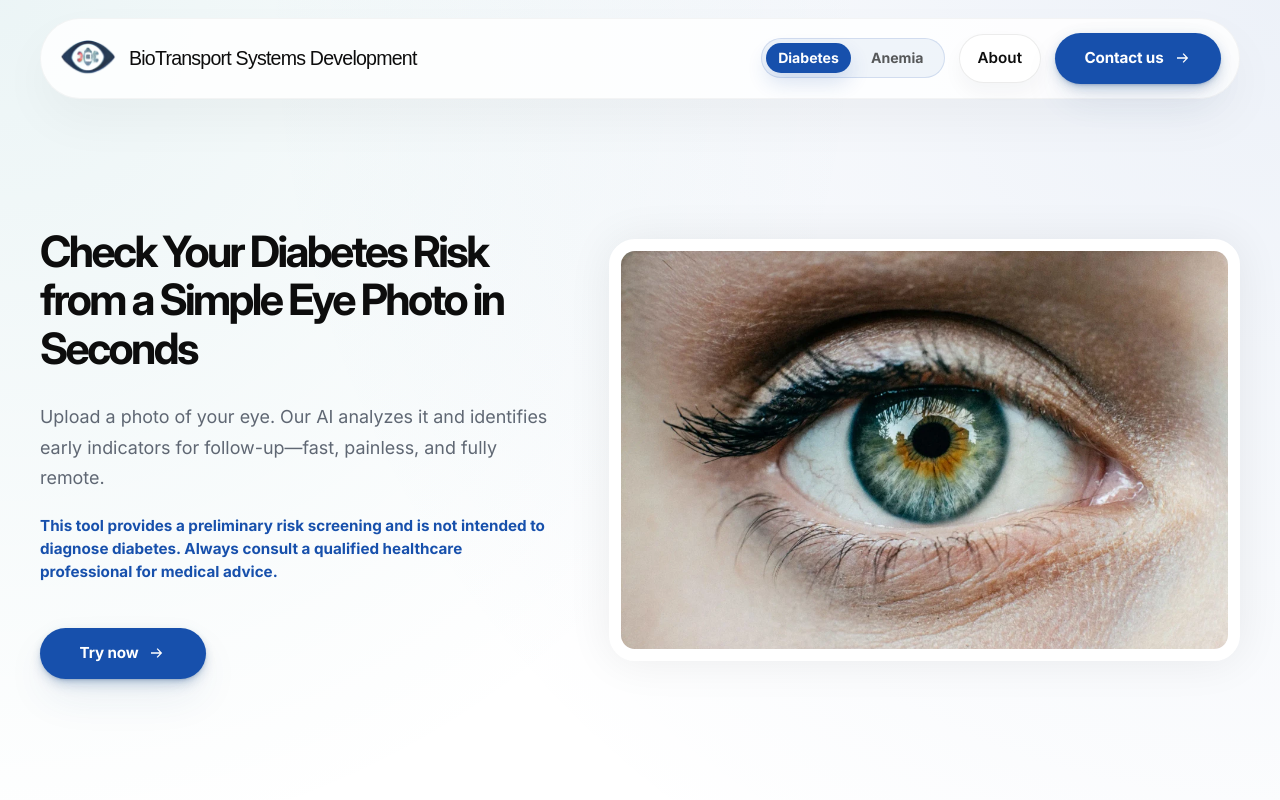
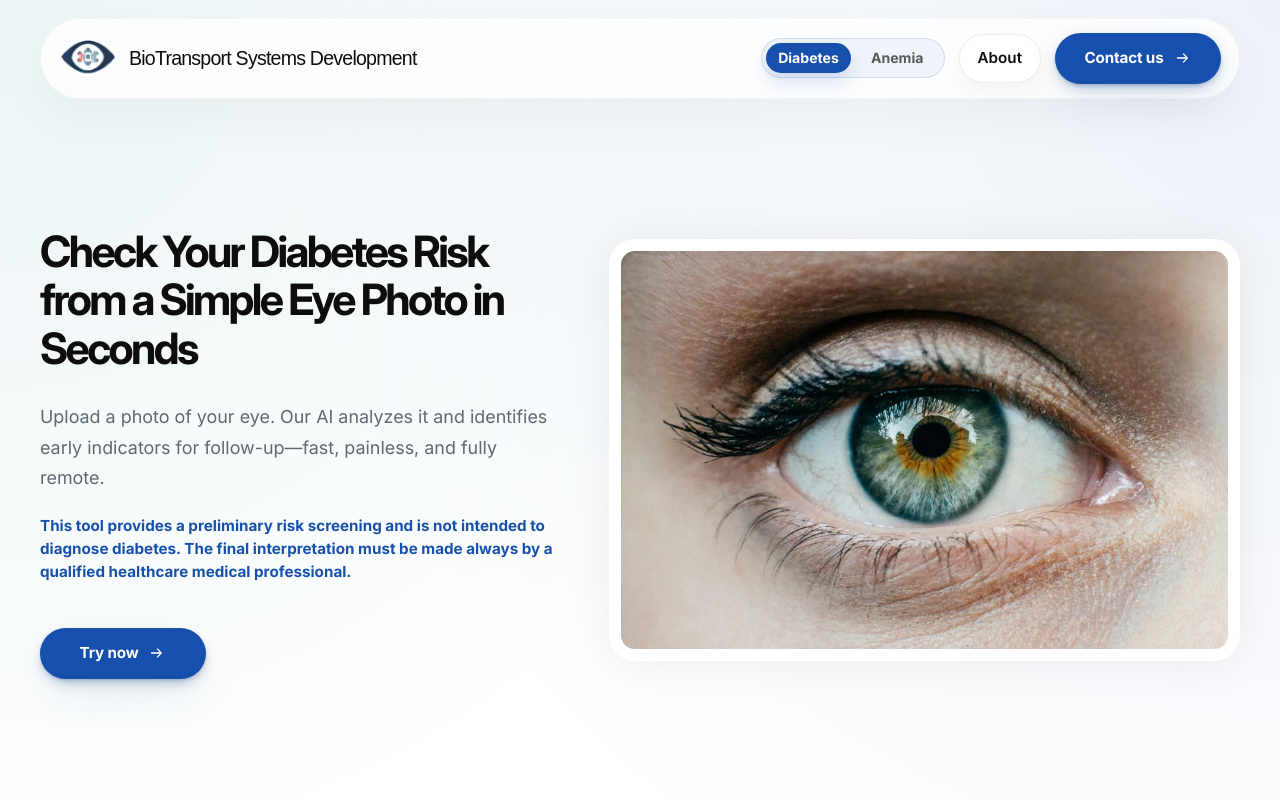
Before and after one commit to AnNik79/diabetes-website-26, a Next.js app: page / in a window 1280 px wide. Shown: the top 800 px of the page. Built offline with nearby package versions, Linux system fonts and the light colour scheme; a web font is replaced by a local one.

Commit message:
Change disclaimer

```diff
--- a/components/site-content.ts
+++ b/components/site-content.ts
@@ -276,7 +276,7 @@ export const aboutContent = {
   whoWeAreDescription:
     "Our tool analyzes a single eye photo to detect early signs of diabetes\u2014no needles, no lab tests.",
   whoWeAreNote:
-    "This tool provides a preliminary risk screening and is not intended to diagnose diabetes. Always consult a qualified healthcare professional for medical advice.",
+    "This tool provides a preliminary risk screening and is not intended to diagnose diabetes. The final interpretation must be made always by a qualified healthcare medical professional.",
   cards: [
     {
       title: "Our Mission",
```
